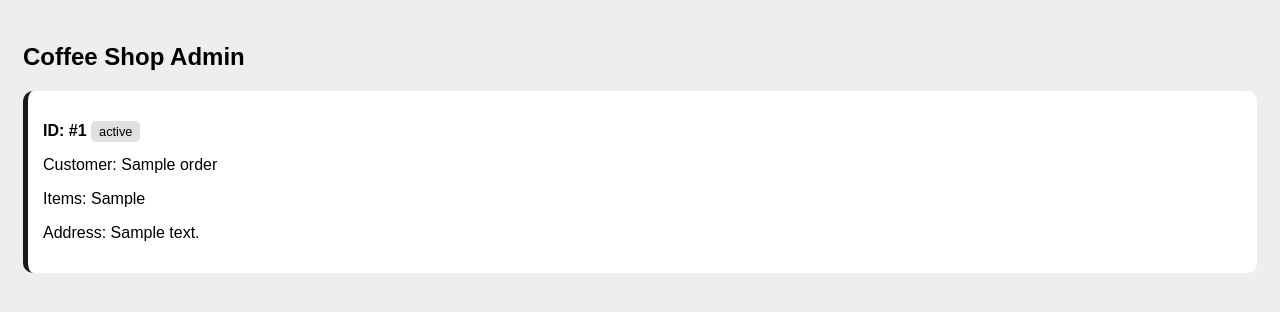
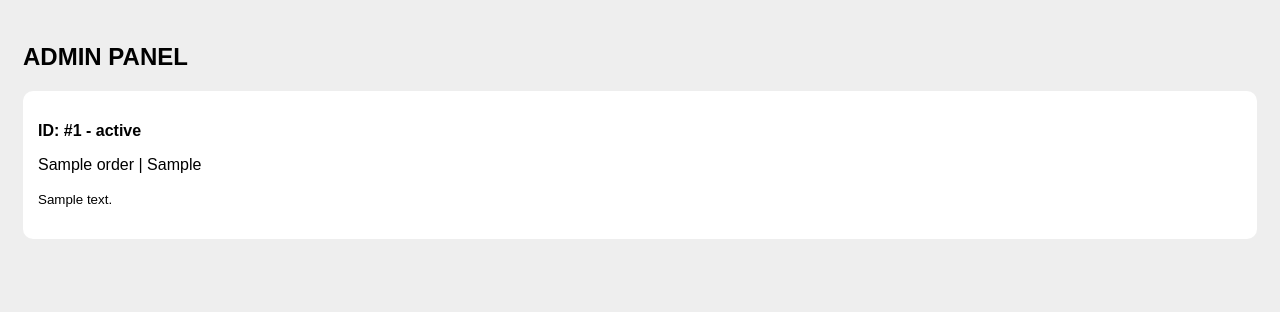
Before and after one commit to roppar22-art/my-drink-shop, a Flask app: page /admin?pw=1234 in a window 1280 px wide. Shown: the top 312 px of the page. Run offline with Flask 3, Linux system fonts and the light colour scheme; tables that the repository leaves empty hold one stand-in row (values such as "Sample post").

Commit message:
Update admin.html

```diff
--- a/templates/admin.html
+++ b/templates/admin.html
@@ -2,24 +2,23 @@
 <html>
 <head>
     <meta name="viewport" content="width=device-width, initial-scale=1.0">
-    <title>Admin Panel</title>
+    <title>Admin</title>
     <style>
-        body { font-family: sans-serif; background: #eee; padding: 15px; }
-        .order-box { background: white; padding: 15px; margin-bottom: 10px; border-radius: 10px; border-left: 5px solid #1a1a1a; }
-        .cancel-link { color: #ff4d4d; font-weight: bold; text-decoration: none; border: 1px solid #ff4d4d; padding: 5px 10px; border-radius: 5px; display: inline-block; margin-top: 10px; }
-        .status-badge { background: #e0e0e0; padding: 3px 8px; border-radius: 5px; font-size: 0.8rem; }
+        body { font-family: sans-serif; padding: 15px; background: #eee; }
+        .box { background: white; padding: 15px; border-radius: 10px; margin-bottom: 15px; }
+        .btn { padding: 8px 15px; border-radius: 5px; text-decoration: none; color: white; font-weight: bold; margin-right: 5px; font-size: 0.8rem; }
     </style>
 </head>
 <body>
-    <h2>Coffee Shop Admin</h2>
-    {% for order in orders %}
-    <div class="order-box">
-        <p><b>ID: #{{ order[0] }}</b> <span class="status-badge">{{ order[4] }}</span></p>
-        <p>Customer: {{ order[1] }}</p>
-        <p>Items: {{ order[3] }}</p>
-        <p>Address: {{ order[2] }}</p>
-        {% if order[4] == 'Pending' %}
-        <a href="/cancel/{{ order[0] }}?pw={{ pw }}" class="cancel-link" onclick="return confirm('ပစ္စည်းမရှိလို့ ဒီအော်ဒါကို ပယ်ဖျက်မှာလား?')">CANCEL ORDER</a>
+    <h2>ADMIN PANEL</h2>
+    {% for o in orders %}
+    <div class="box">
+        <p><b>ID: #{{ o[0] }} - {{ o[4] }}</b></p>
+        <p>{{ o[1] }} | {{ o[3] }}</p>
+        <p><small>{{ o[2] }}</small></p>
+        {% if o[4] == 'Pending' %}
+        <a href="/update_status/{{ o[0] }}/Confirmed?pw={{ pw }}" class="btn" style="background:green;">CONFIRM</a>
+        <a href="/update_status/{{ o[0] }}/Cancelled?pw={{ pw }}" class="btn" style="background:red;">CANCEL</a>
         {% endif %}
     </div>
     {% endfor %}
```
